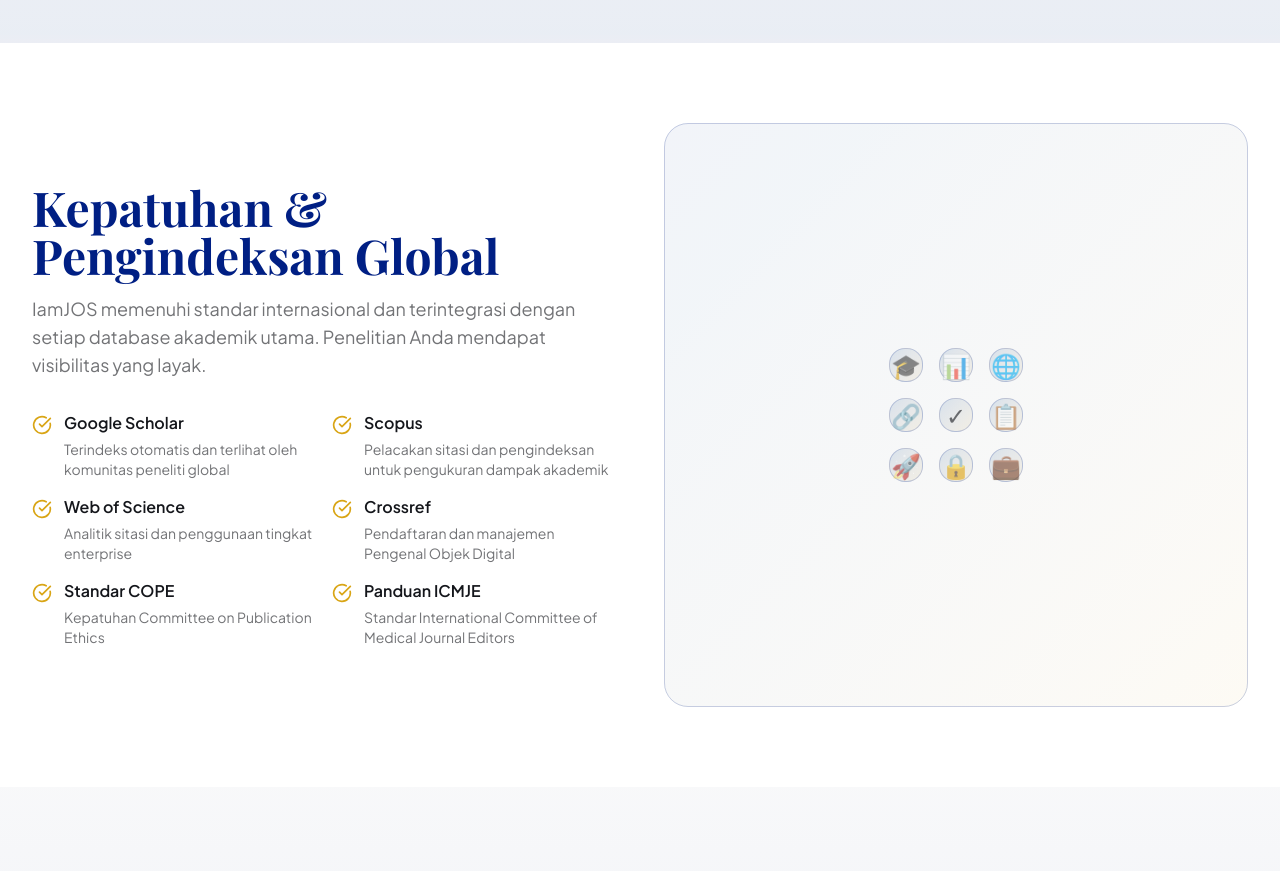
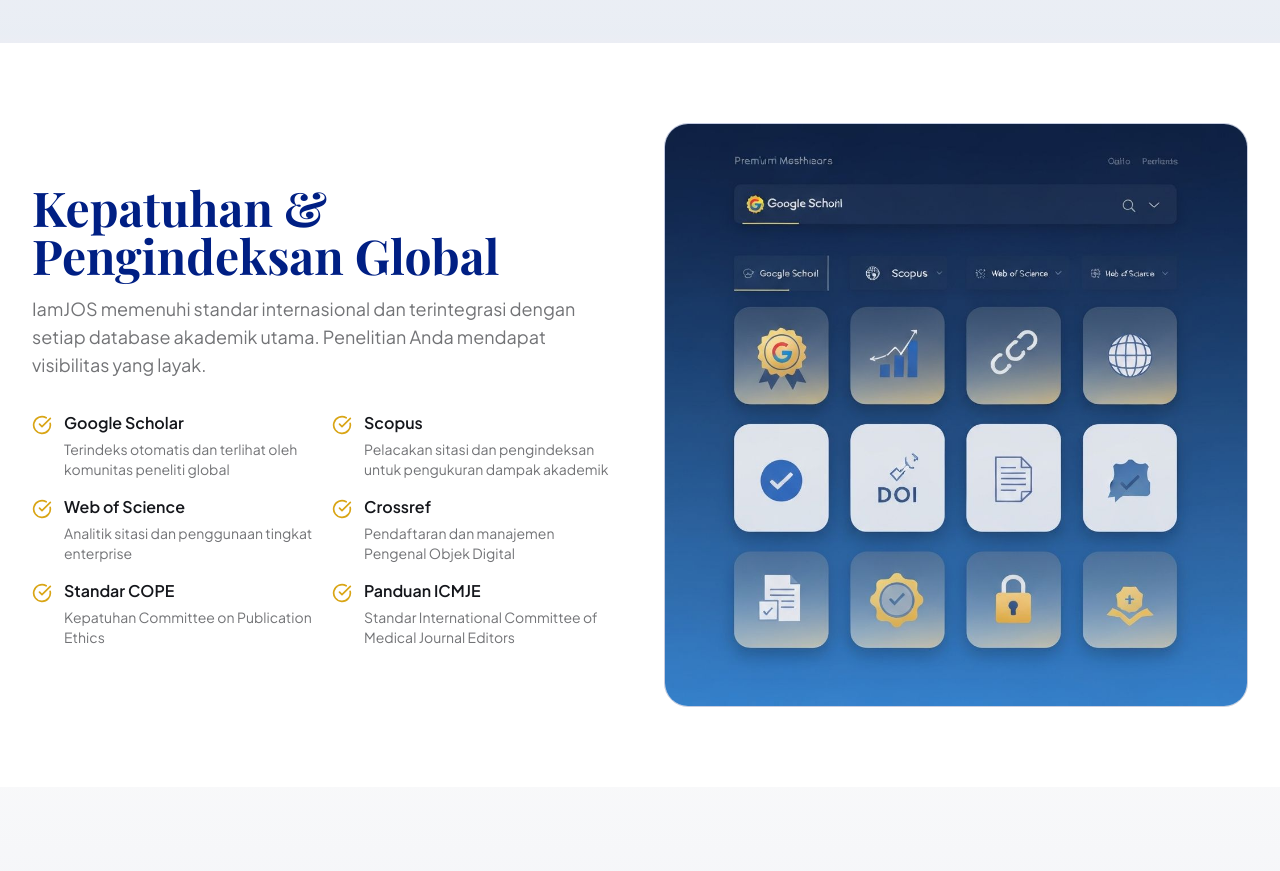
Before and after one commit to omwebmastergmail/landing-page-for-iamjos, a Next.js app: page / in a window 1280 px wide. Shown: the part 1700-2571 px from the top of the page. Built offline with nearby package versions, Linux system fonts and the light colour scheme; a web font is replaced by a local one.

Commit message:
feat: add compliance section mock UI image\n\nIntegrate dashboard-style mock UI image with compliance badges.

```diff
--- a/components/compliance.tsx
+++ b/components/compliance.tsx
@@ -1,6 +1,7 @@
 'use client'
 
 import { CheckCircle } from 'lucide-react'
+import Image from 'next/image'
 
 const complianceItems = [
   {
@@ -72,22 +73,18 @@ export function ComplianceSection() {
             </div>
           </div>
 
-          {/* Right Visual */}
+          {/* Right Visual - Compliance Dashboard Mock */}
           <div className="relative">
             <div className="absolute inset-0 bg-gradient-to-br from-primary/5 to-accent/5 rounded-3xl" />
-            <div className="relative z-10 aspect-square rounded-3xl border border-primary/20 flex items-center justify-center overflow-hidden">
-              <div className="grid grid-cols-3 gap-4 p-8">
-                {[...Array(9)].map((_, i) => (
-                  <div
-                    key={i}
-                    className="aspect-square rounded-2xl bg-gradient-to-br from-primary/10 to-accent/10 border border-primary/20 flex items-center justify-center group cursor-pointer hover:scale-105 transition-transform"
-                  >
-                    <div className="text-2xl opacity-60 group-hover:opacity-100 transition-opacity">
-                      {['🎓', '📊', '🌐', '🔗', '✓', '📋', '🚀', '🔒', '💼'][i]}
-                    </div>
-                  </div>
-                ))}
-              </div>
+            <div className="relative z-10 rounded-3xl border border-primary/20 overflow-hidden">
+              <Image
+                src="/compliance-dashboard-mock.jpg"
+                alt="IamJOS Compliance & Indexing Dashboard"
+                width={600}
+                height={600}
+                className="w-full h-auto object-cover"
+                priority
+              />
             </div>
           </div>
         </div>
```
Also changed, not shown: public/compliance-dashboard-mock.jpg (added).
